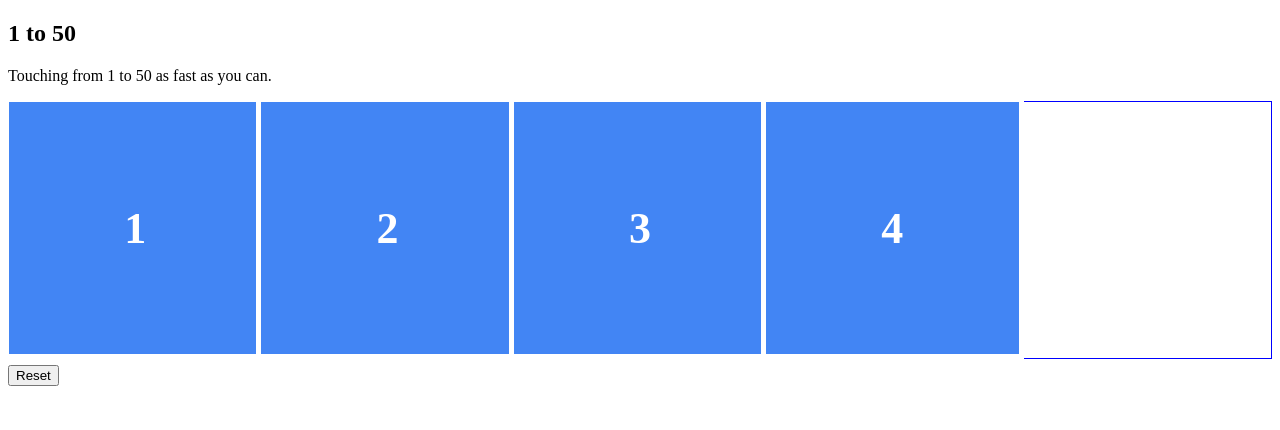
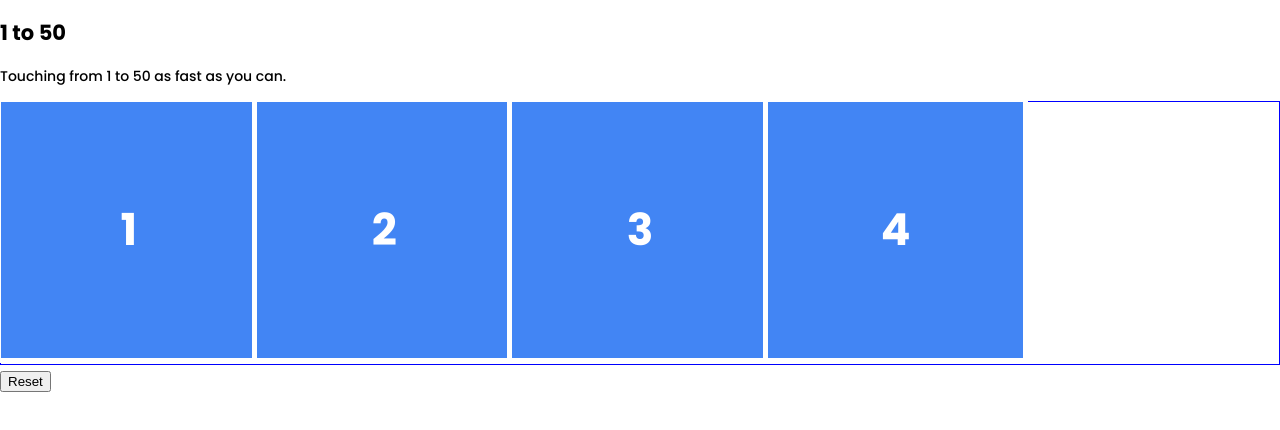
Before and after one commit to sh4rifi/fast-select, a React (Create React App) app: page / in a window 1280 px wide. Shown: the top 430 px of the page. Built offline with nearby package versions, Linux system fonts and the light colour scheme.

Commit message:
Add Poppins font, Modify app.scss

```diff
--- a/public/index.html
+++ b/public/index.html
@@ -1,43 +1,21 @@
 <!DOCTYPE html>
 <html lang="en">
+
 <head>
   <meta charset="utf-8" />
   <link rel="icon" href="%PUBLIC_URL%/favicon.ico" />
   <meta name="viewport" content="width=device-width, initial-scale=1" />
   <meta name="theme-color" content="#000000" />
-    <meta
-      name="description"
-      content="Web site created using create-react-app"
-    />
+  <meta name="description" content="Web site created using create-react-app" />
+  <link rel="stylesheet" href="https://fonts.googleapis.com/css?family=Poppins:100,300,500,600,700,900&display=swap">
   <link rel="apple-touch-icon" href="%PUBLIC_URL%/logo192.png" />
-    <!--
-      manifest.json provides metadata used when your web app is installed on a
-      user's mobile device or desktop. See https://developers.google.com/web/fundamentals/web-app-manifest/
-    -->
   <link rel="manifest" href="%PUBLIC_URL%/manifest.json" />
-    <!--
-      Notice the use of %PUBLIC_URL% in the tags above.
-      It will be replaced with the URL of the `public` folder during the build.
-      Only files inside the `public` folder can be referenced from the HTML.
+  <title>1to50 Game - Created with ReactJS</title>
+</head>
 
-      Unlike "/favicon.ico" or "favicon.ico", "%PUBLIC_URL%/favicon.ico" will
-      work correctly both with client-side routing and a non-root public URL.
-      Learn how to configure a non-root public URL by running `npm run build`.
-    -->
-    <title>React App</title>
-  </head>
 <body>
   <noscript>You need to enable JavaScript to run this app.</noscript>
   <div id="root"></div>
-    <!--
-      This HTML file is a template.
-      If you open it directly in the browser, you will see an empty page.
+</body>
 
-      You can add webfonts, meta tags, or analytics to this file.
-      The build step will place the bundled scripts into the <body> tag.
-
-      To begin the development, run `npm start` or `yarn start`.
-      To create a production bundle, use `npm run build` or `yarn build`.
-    -->
-  </body>
 </html>
--- a/src/app.scss
+++ b/src/app.scss
@@ -1,9 +1,17 @@
+// Basic
+body {
+  font-size: 14px;
+  line-height: 1.5;
+  font-family: "Poppins", sans-serif;
+  overflow: hidden;
+  margin: 0;
+}
 // Helper Classes
 .display-center {
     top: 50%;
     left: 50%;
     width: 100%;
     position: absolute;
+    text-align: center;
     transform: translate(-50%, -50%);
-    text-align: center;
   }
```
Lines whose indentation alone changed are shown as unchanged.
